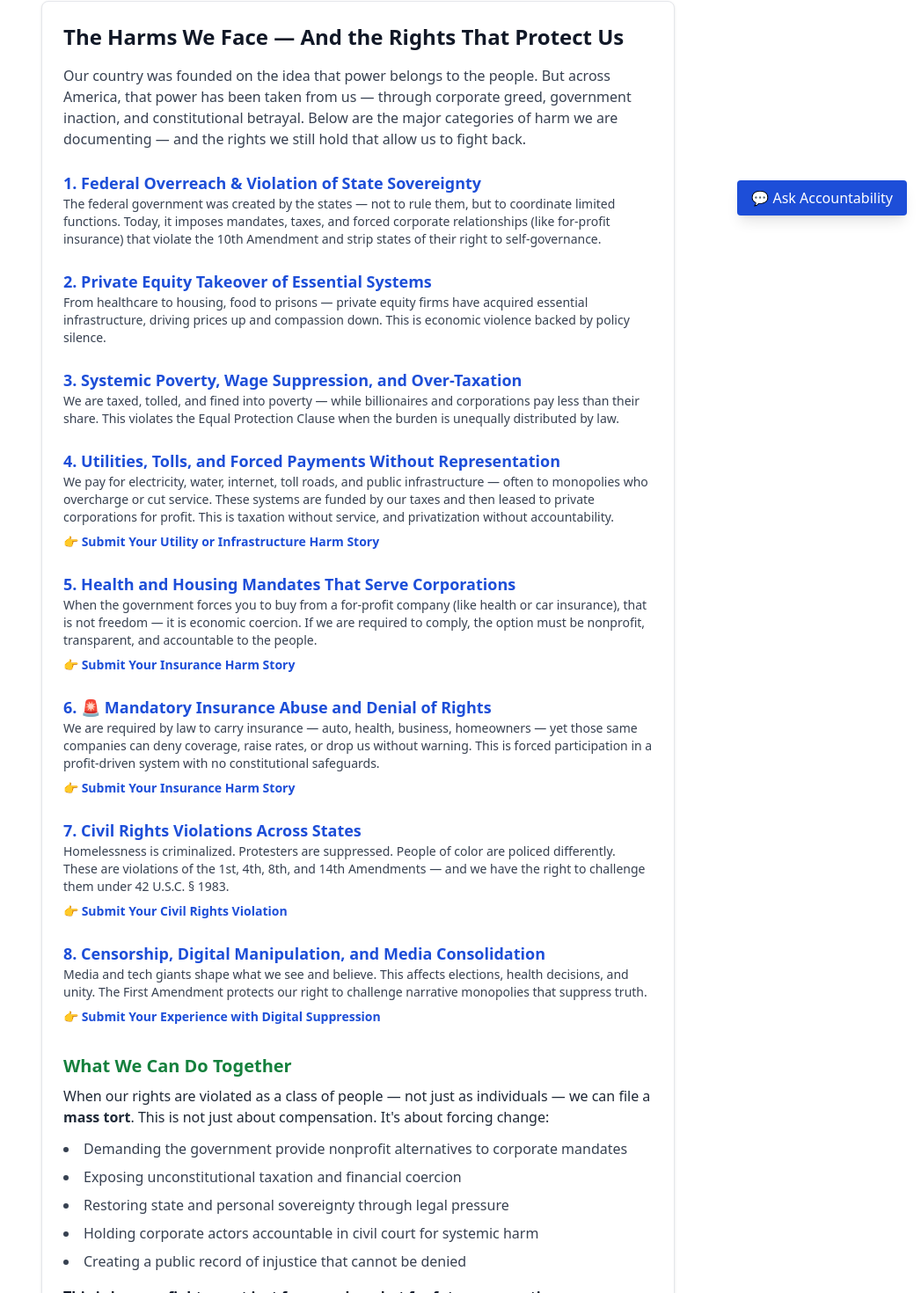
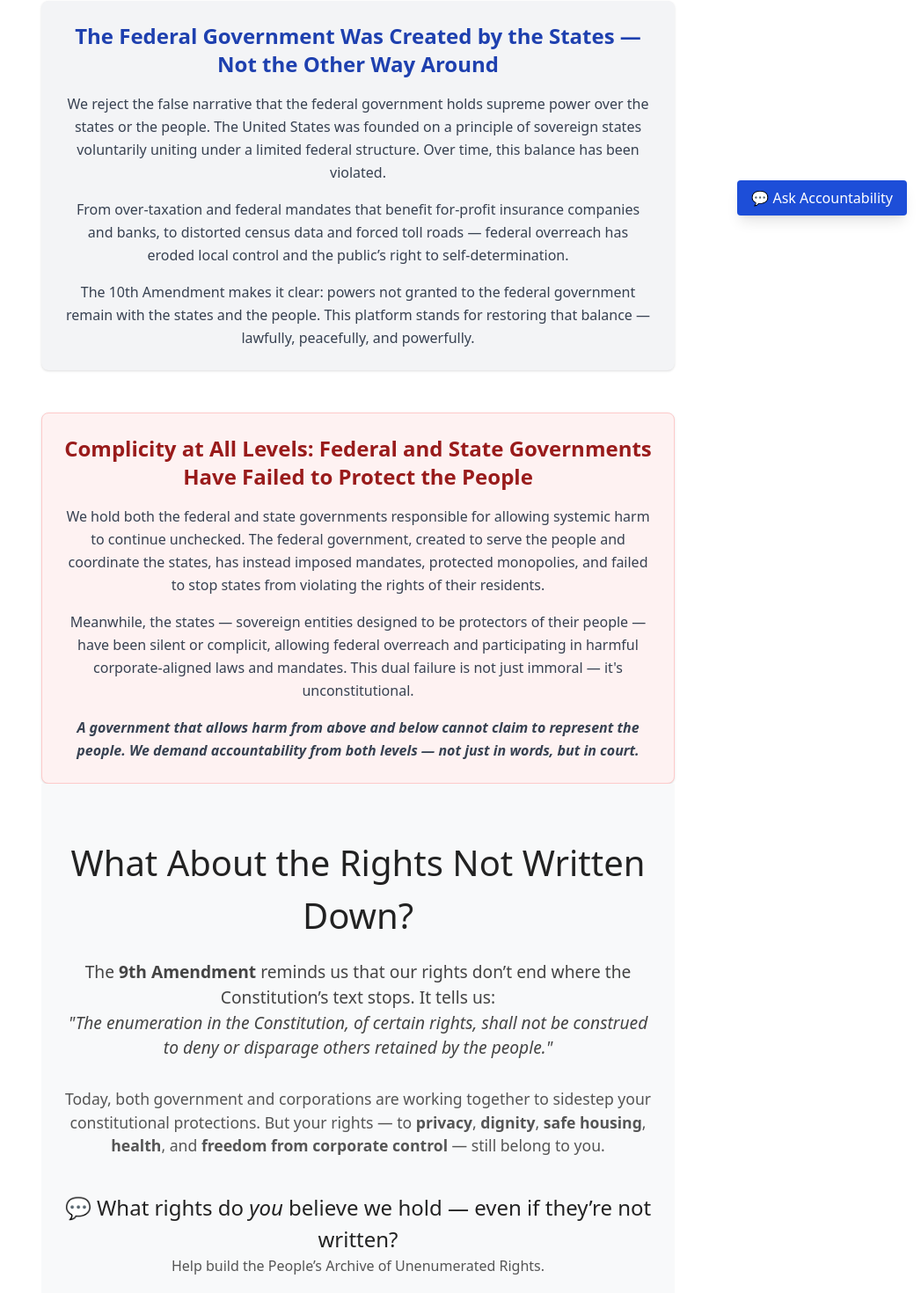
Before and after one commit to United-for-Accountability/mass-tort-platform, a Next.js app: page / in a window 1280 px wide. Shown: the part 539-2009 px from the top of the page at 88% size, without its empty margins (233-1280 px from the left). Built offline with nearby package versions, Linux system fonts and the light colour scheme.

Commit message:
Update index.js

```diff
--- a/pages/index.js
+++ b/pages/index.js
@@ -26,112 +26,33 @@ export default function Home() {
           🖊 Sign the Declaration
         </a>
 
-{/* Categories of Harm and Rights Section */}
-<section className="mt-16 bg-white p-6 rounded-lg shadow border border-gray-200 text-left">
-  <h2 className="text-2xl font-bold mb-4 text-gray-900">The Harms We Face — And the Rights That Protect Us</h2>
-  <p className="text-base text-gray-700 mb-6">
-    Our country was founded on the idea that power belongs to the people. But across America, that power has been taken from us — through corporate greed, government inaction, and constitutional betrayal. Below are the major categories of harm we are documenting — and the rights we still hold that allow us to fight back.
-  </p>
+        {/* State Sovereignty Section */}
+        <section className="mt-16 bg-gray-100 p-6 rounded-lg shadow">
+          <h2 className="text-2xl font-semibold mb-4 text-blue-800">The Federal Government Was Created by the States — Not the Other Way Around</h2>
+          <p className="text-base text-gray-700 leading-relaxed">
+            We reject the false narrative that the federal government holds supreme power over the states or the people. The United States was founded on a principle of sovereign states voluntarily uniting under a limited federal structure. Over time, this balance has been violated.
+          </p>
+          <p className="mt-4 text-base text-gray-700 leading-relaxed">
+            From over-taxation and federal mandates that benefit for-profit insurance companies and banks, to distorted census data and forced toll roads — federal overreach has eroded local control and the public’s right to self-determination.
+          </p>
+          <p className="mt-4 text-base text-gray-700 leading-relaxed">
+            The 10th Amendment makes it clear: powers not granted to the federal government remain with the states and the people. This platform stands for restoring that balance — lawfully, peacefully, and powerfully.
+          </p>
+        </section>
 
-  <div className="space-y-6">
-    {/* Harm 1 */}
-    <div>
-      <h3 className="text-lg font-semibold text-blue-700">1. Federal Overreach & Violation of State Sovereignty</h3>
-      <p className="text-sm text-gray-700">
-        The federal government was created by the states — not to rule them, but to coordinate limited functions. Today, it imposes mandates, taxes, and forced corporate relationships (like for-profit insurance) that violate the 10th Amendment and strip states of their right to self-governance.
-      </p>
-    </div>
-
-    {/* Harm 2 */}
-    <div>
-      <h3 className="text-lg font-semibold text-blue-700">2. Private Equity Takeover of Essential Systems</h3>
-      <p className="text-sm text-gray-700">
-        From healthcare to housing, food to prisons — private equity firms have acquired essential infrastructure, driving prices up and compassion down. This is economic violence backed by policy silence.
-      </p>
-    </div>
-
-    {/* Harm 3 */}
-    <div>
-      <h3 className="text-lg font-semibold text-blue-700">3. Systemic Poverty, Wage Suppression, and Over-Taxation</h3>
-      <p className="text-sm text-gray-700">
-        We are taxed, tolled, and fined into poverty — while billionaires and corporations pay less than their share. This violates the Equal Protection Clause when the burden is unequally distributed by law.
-      </p>
-    </div>
-
-    {/* Harm 4 */}
-    <div>
-      <h3 className="text-lg font-semibold text-blue-700">4. Utilities, Tolls, and Forced Payments Without Representation</h3>
-      <p className="text-sm text-gray-700">
-        We pay for electricity, water, internet, toll roads, and public infrastructure — often to monopolies who overcharge or cut service. These systems are funded by our taxes and then leased to private corporations for profit. This is taxation without service, and privatization without accountability.
-      </p>
-      <p className="text-sm text-blue-700 font-semibold mt-2">
-        👉 <a href="/utilities-harm">Submit Your Utility or Infrastructure Harm Story</a>
-      </p>
-    </div>
-
-    {/* Harm 5 */}
-    <div>
-      <h3 className="text-lg font-semibold text-blue-700">5. Health and Housing Mandates That Serve Corporations</h3>
-      <p className="text-sm text-gray-700">
-        When the government forces you to buy from a for-profit company (like health or car insurance), that is not freedom — it is economic coercion. If we are required to comply, the option must be nonprofit, transparent, and accountable to the people.
-      </p>
-      <p className="text-sm text-blue-700 font-semibold mt-2">
-        👉 <a href="/insurance-harm">Submit Your Insurance Harm Story</a>
-      </p>
-    </div>
-
-    {/* Harm 6 */}
-    <div>
-      <h3 className="text-lg font-semibold text-blue-700">6. 🚨 Mandatory Insurance Abuse and Denial of Rights</h3>
-      <p className="text-sm text-gray-700">
-        We are required by law to carry insurance — auto, health, business, homeowners — yet those same companies can deny coverage, raise rates, or drop us without warning. This is forced participation in a profit-driven system with no constitutional safeguards.
-      </p>
-      <p className="text-sm text-blue-700 font-semibold mt-2">
-        👉 <a href="/insurance-harm">Submit Your Insurance Harm Story</a>
-      </p>
-    </div>
-
-    {/* Harm 7 */}
-    <div>
-      <h3 className="text-lg font-semibold text-blue-700">7. Civil Rights Violations Across States</h3>
-      <p className="text-sm text-gray-700">
-        Homelessness is criminalized. Protesters are suppressed. People of color are policed differently. These are violations of the 1st, 4th, 8th, and 14th Amendments — and we have the right to challenge them under 42 U.S.C. § 1983.
-      </p>
-      <p className="text-sm text-blue-700 font-semibold mt-2">
-        👉 <a href="/civil-rights">Submit Your Civil Rights Violation</a>
-      </p>
-    </div>
-
-    {/* Harm 8 */}
-    <div>
-      <h3 className="text-lg font-semibold text-blue-700">8. Censorship, Digital Manipulation, and Media Consolidation</h3>
-      <p className="text-sm text-gray-700">
-        Media and tech giants shape what we see and believe. This affects elections, health decisions, and unity. The First Amendment protects our right to challenge narrative monopolies that suppress truth.
-      </p>
-      <p className="text-sm text-blue-700 font-semibold mt-2">
-        👉 <a href="/media-censorship">Submit Your Experience with Digital Suppression</a>
-      </p>
-    </div>
-  </div>
-
-  <div className="mt-8 text-base text-gray-800">
-    <h3 className="text-xl font-semibold mb-2 text-green-700">What We Can Do Together</h3>
-    <p>
-      When our rights are violated as a class of people — not just as individuals — we can file a <strong>mass tort</strong>. This is not just about compensation. It's about forcing change:
-    </p>
-    <ul className="list-disc list-inside mt-3 text-gray-700 space-y-2">
-      <li>Demanding the government provide nonprofit alternatives to corporate mandates</li>
-      <li>Exposing unconstitutional taxation and financial coercion</li>
-      <li>Restoring state and personal sovereignty through legal pressure</li>
-      <li>Holding corporate actors accountable in civil court for systemic harm</li>
-      <li>Creating a public record of injustice that cannot be denied</li>
-    </ul>
-    <p className="mt-4 font-semibold text-gray-900">
-      This is how we fight — not just for ourselves, but for future generations.
-    </p>
-  </div>
-</section>
-
+        {/* Federal and State Complicity Section */}
+        <section className="mt-12 bg-red-50 p-6 rounded-lg shadow border border-red-200">
+          <h2 className="text-2xl font-semibold mb-4 text-red-800">Complicity at All Levels: Federal and State Governments Have Failed to Protect the People</h2>
+          <p className="text-base text-gray-700 leading-relaxed">
+            We hold both the federal and state governments responsible for allowing systemic harm to continue unchecked. The federal government, created to serve the people and coordinate the states, has instead imposed mandates, protected monopolies, and failed to stop states from violating the rights of their residents.
+          </p>
+          <p className="mt-4 text-base text-gray-700 leading-relaxed">
+            Meanwhile, the states — sovereign entities designed to be protectors of their people — have been silent or complicit, allowing federal overreach and participating in harmful corporate-aligned laws and mandates. This dual failure is not just immoral — it's unconstitutional.
+          </p>
+          <p className="mt-4 text-base text-gray-700 leading-relaxed font-semibold italic">
+            A government that allows harm from above and below cannot claim to represent the people. We demand accountability from both levels — not just in words, but in court.
+          </p>
+        </section>
 
 <section style={{ backgroundColor: '#f8f9fa', padding: '60px 20px', textAlign: 'center' }}>
   <div style={{ maxWidth: '800px', margin: '0 auto' }}>
```
